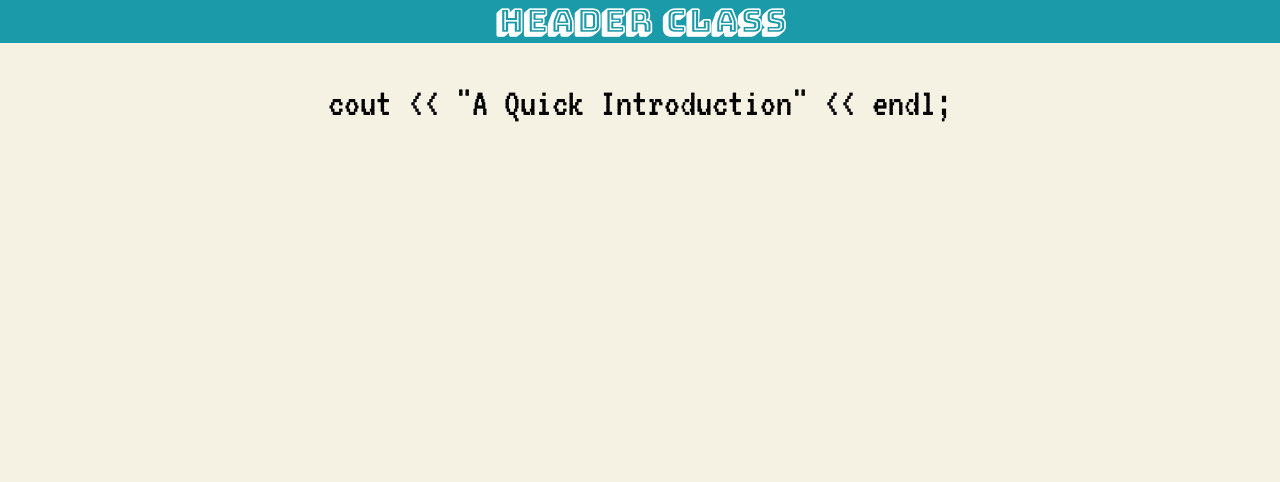
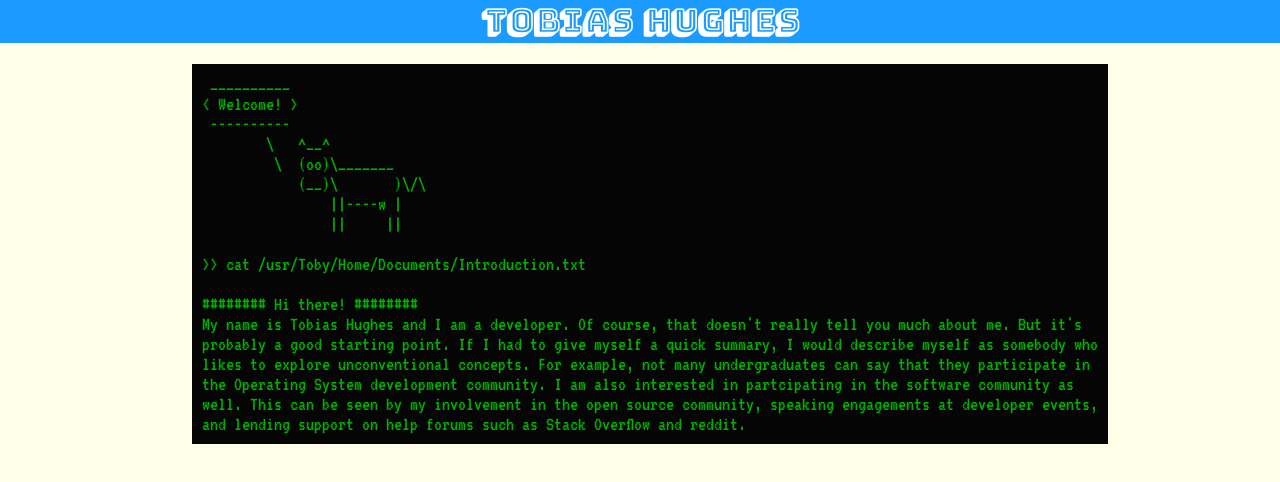
Before and after one commit to tobywhughes/PersonalWebsite, a React app in the folder src/: page / in a window 1280 px wide. Built offline with nearby package versions, Linux system fonts and the light colour scheme.

Commit message:
Added some text

```diff
--- a/src/src/header.css
+++ b/src/src/header.css
@@ -1,6 +1,6 @@
 .Header-Title {
     text-align: center;
-    background-color: #1b9aaa;
+    background-color: #1b9aff;
     color: #ffffff;
     font-family: 'Bungee Shade', cursive;
     margin-top: 0;
--- a/src/src/header.js
+++ b/src/src/header.js
@@ -4,7 +4,7 @@ import './header.css'
 
 class Header extends React.Component{
     render() {
-        return <h1 className="Header-Title">HEADER CLASS</h1>;
+        return <h1 className="Header-Title">Tobias Hughes</h1>;
     }
 }
 
--- a/src/src/index.css
+++ b/src/src/index.css
@@ -1,12 +1,15 @@
 body {
     padding: 0 0 0 0;
     margin: 0 0 0 0;
-    background-color: #f5f1e3;
+    background-color: #ffffe9;
 }
 
 p {
-    color: #050505;
-    font-size: 40px;
-    text-align: center;
+    color: #00af00;
+    background-color: #050505;
+    margin-left: 15%;
+    padding: 10px 10px 10px 10px;
+    width: 70%;
+    font-size: 20px;
     font-family: 'VT323', monospace;
 }
--- a/src/src/index.js
+++ b/src/src/index.js
@@ -6,7 +6,24 @@ import './index.css'
 const App =
 (   <div>
         <Header />
-        <p>cout &lt;&lt; "A Quick Introduction" &lt;&lt; endl;</p>
+        <p>&nbsp;__________<br />
+&lt; Welcome! &gt;<br/>
+ &nbsp;----------<br/>
+       &nbsp;&nbsp;&nbsp;&nbsp;&nbsp;&nbsp;&nbsp; \ &nbsp;  ^__^<br/>
+       &nbsp;&nbsp;&nbsp;&nbsp;&nbsp;&nbsp;&nbsp;&nbsp;  \&nbsp;  (oo)\_______<br/>
+       &nbsp;&nbsp;&nbsp;&nbsp;&nbsp;&nbsp;&nbsp;&nbsp;&nbsp;&nbsp;&nbsp;     (__)\&nbsp;&nbsp;&nbsp;&nbsp;&nbsp;&nbsp;&nbsp;)\/\<br/>
+       &nbsp;&nbsp;&nbsp;&nbsp;&nbsp;&nbsp;&nbsp;&nbsp;&nbsp;&nbsp;&nbsp;&nbsp;&nbsp;&nbsp;&nbsp;&nbsp;||----w |<br/>
+       &nbsp;&nbsp;&nbsp;&nbsp;&nbsp;&nbsp;&nbsp;&nbsp;&nbsp;&nbsp;&nbsp;&nbsp;&nbsp;&nbsp;&nbsp;&nbsp;||&nbsp;&nbsp;&nbsp;&nbsp;&nbsp;||<br />
+       <br />&gt;&gt; cat /usr/Toby/Home/Documents/Introduction.txt
+       <br /><br />########   Hi there!   ########
+       <br />My name is Tobias Hughes and I am a developer. Of course, that doesn't really tell you
+             much about me. But it's probably a good starting point. If I had to give myself a quick summary,
+             I would describe myself as somebody who likes to explore unconventional concepts. For example,
+             not many undergraduates can say that they participate in the Operating System development community.
+             I am also interested in partcipating in the software community as well. This can be seen by my
+             involvement in the open source community, speaking engagements at developer events, and lending support
+             on help forums such as Stack Overflow and reddit.
+        </p>
     </div>
 );
 
```
